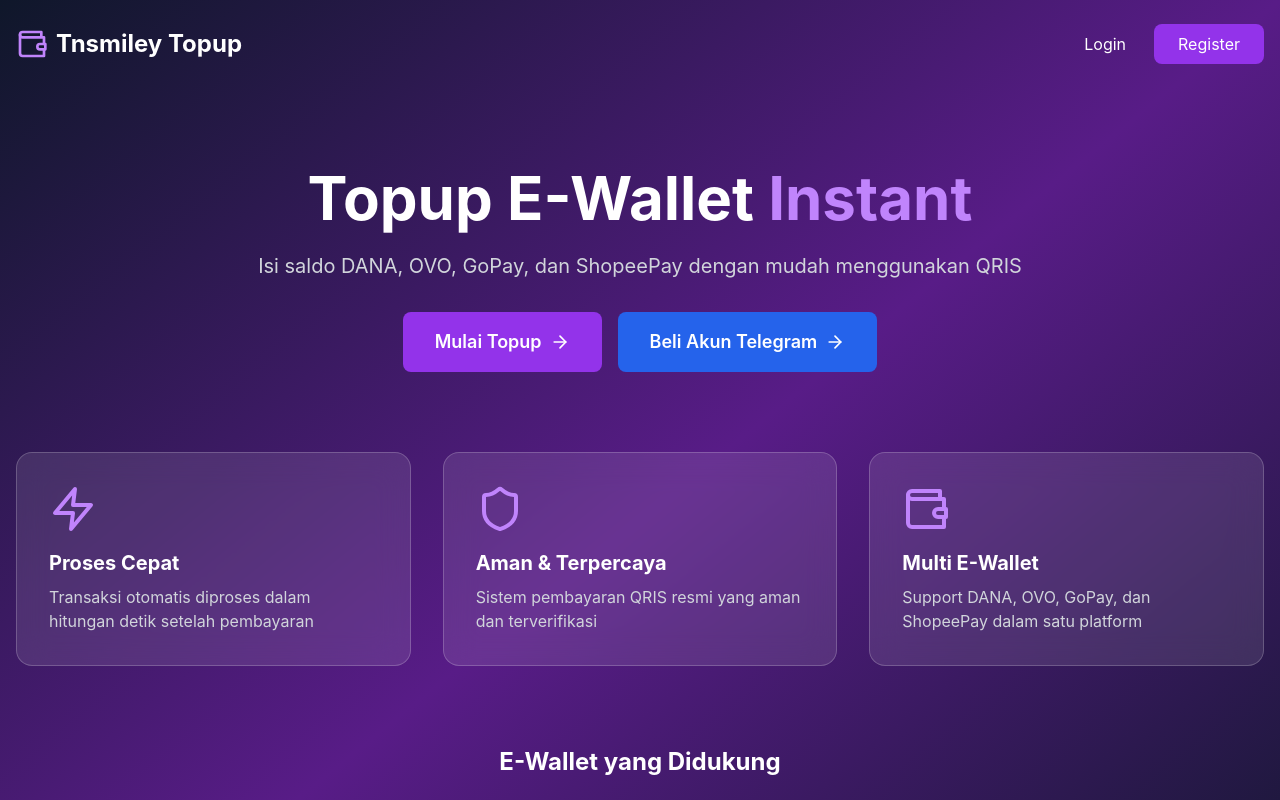
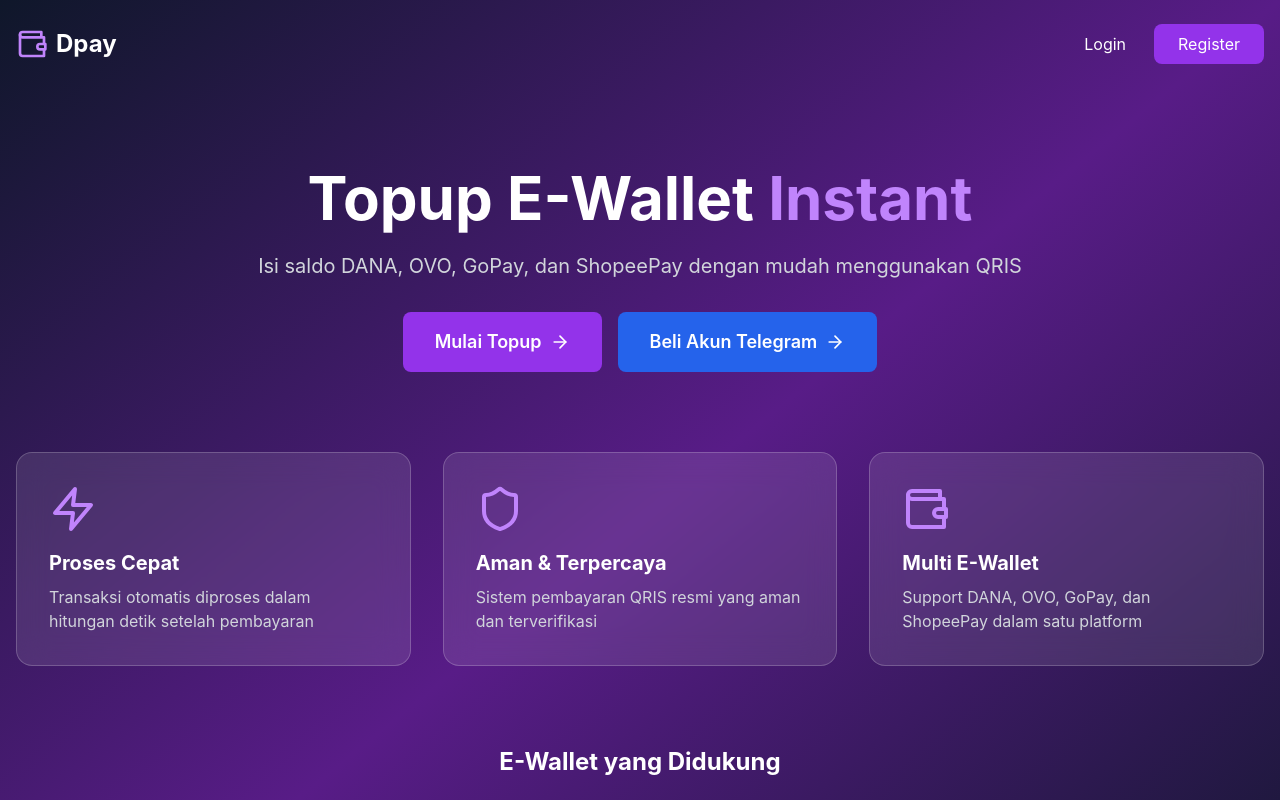
Before and after one commit to ofcdigisphere-labs/tnsmiley, a React (Vite) app in the folder frontend/: page / in a window 1280 px wide. Shown: the top 800 px of the page. Built offline with nearby package versions, Linux system fonts and the light colour scheme; no server answers.

Commit message:
LandingPage.jsx

```diff
--- a/frontend/src/pages/LandingPage.jsx
+++ b/frontend/src/pages/LandingPage.jsx
@@ -19,7 +19,7 @@
         <div className="flex items-center justify-between">
           <div className="flex items-center gap-2">
             <Wallet className="w-8 h-8 text-purple-400" />
-            <h1 className="text-2xl font-bold text-white">Tnsmiley Topup</h1>
+            <h1 className="text-2xl font-bold text-white">Dpay</h1>
           </div>
           <div className="flex items-center gap-3">
             {isLoggedIn ? (
```
